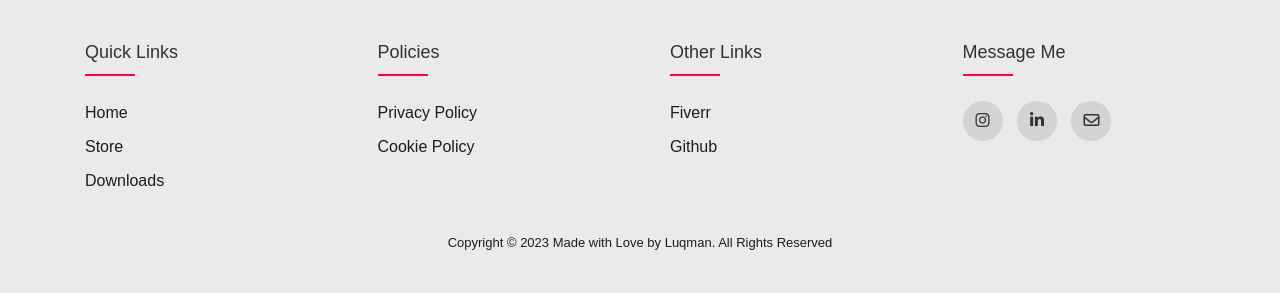
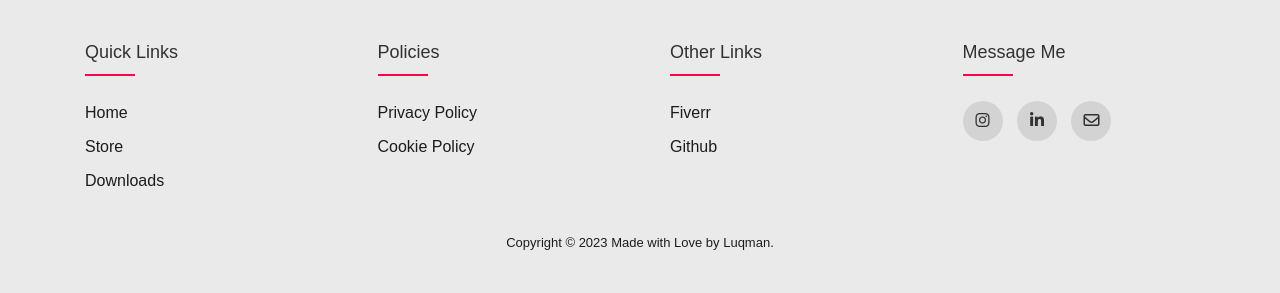
Before and after one commit to luqmankittur/mysite, a Flask app: page / in a window 1280 px wide. Shown: the part 3711-4004 px from the top of the page. Run offline with Flask 3, Linux system fonts and the light colour scheme; some libraries are stand-ins or nearby versions.

Commit message:
Minor fixes

```diff
--- a/assets/css/privacy.css
+++ b/assets/css/privacy.css
@@ -277,6 +277,7 @@ ul {
     text-align: center;
     font-size: small;
     margin-top: 40px;
+    padding: 0px 15px;
     color: var(--white1);
 }
 
--- a/assets/css/style.css
+++ b/assets/css/style.css
@@ -617,6 +617,7 @@ ul {
     font-size: small;
     margin-top: 40px;
     color: var(--white1);
+    padding: 0px 15px;
 }
 
 .footer-col .social-links a {
@@ -642,6 +643,10 @@ ul {
 		width: 50%;
 		margin-bottom: 30px;
 	}
+
+    .copyright{
+
+    }
 }
 
 @media(max-width: 574px) {
--- a/assets/css/style2.css
+++ b/assets/css/style2.css
@@ -542,6 +542,7 @@ ul {
     text-align: center;
     font-size: small;
     margin-top: 40px;
+    padding: 0px 15px;
     color: var(--white1);
 }
 
--- a/templates/cookie.html
+++ b/templates/cookie.html
@@ -195,7 +195,7 @@
                     </div>
                 </div>
                 <div class="copyright">
-                    <p>Copyright © 2023 Made with Love by Luqman. All Rights Reserved</p>
+                    <p>Copyright © 2023 Made with Love by Luqman. </p>
                 </div>
             </footer>
 </body>
--- a/templates/downloads.html
+++ b/templates/downloads.html
@@ -367,7 +367,7 @@
                     </div>
                 </div>
                 <div class="copyright">
-                    <p>Copyright © 2023 Made with Love by Luqman. All Rights Reserved</p>
+                    <p>Copyright © 2023 Made with Love by Luqman. </p>
                 </div>
             </footer>
         </div>
--- a/templates/index.html
+++ b/templates/index.html
@@ -903,7 +903,7 @@
                 </div>
             </div>
             <div class="copyright">
-                <p>Copyright © 2023 Made with Love by Luqman. All Rights Reserved</p>
+                <p>Copyright © 2023 Made with Love by Luqman. </p>
             </div>
         </footer>
     </div>
--- a/templates/privacy.html
+++ b/templates/privacy.html
@@ -487,7 +487,7 @@
                     </div>
                 </div>
                 <div class="copyright">
-                    <p>Copyright © 2023 Made with Love by Luqman. All Rights Reserved</p>
+                    <p>Copyright © 2023 Made with Love by Luqman. </p>
                 </div>
             </footer>
 
```
